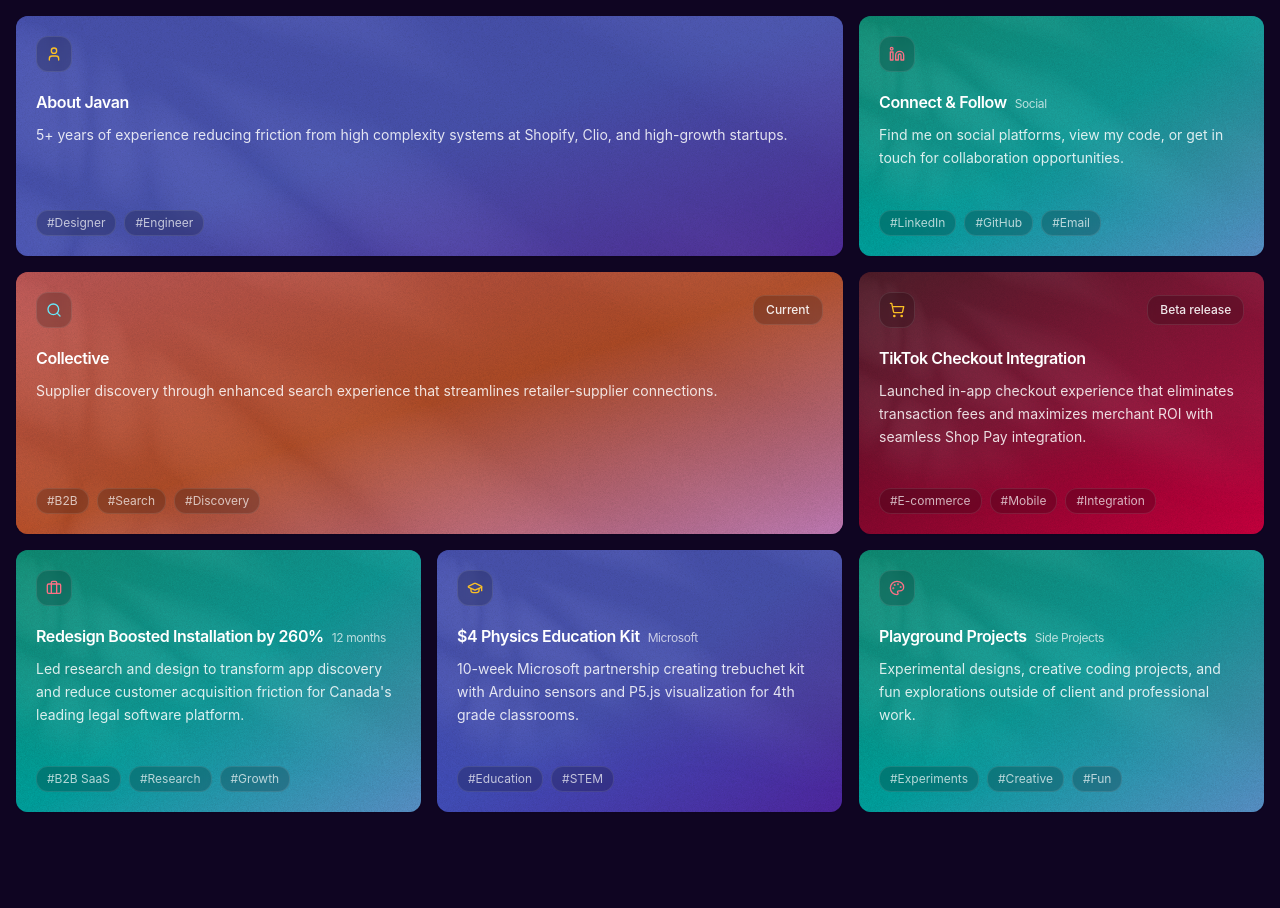
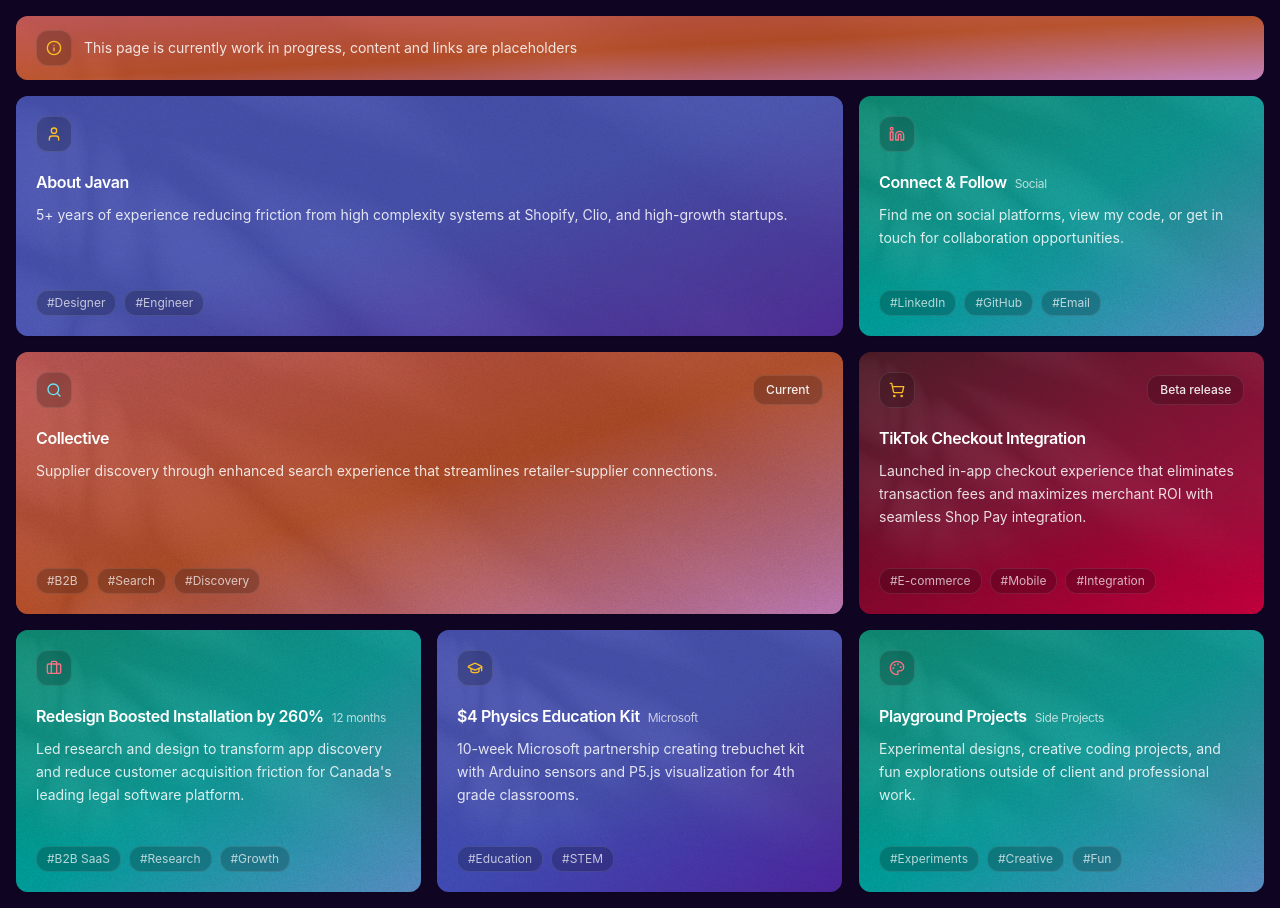
Before and after one commit to JWZY/jwzy.github.io, a Next.js app: page / in a window 1280 px wide. Before the commit the page ends 828 px from the top, so only its background shows below. Built offline with nearby package versions, Linux system fonts and the light colour scheme.

Commit message:
Added warning banner

```diff
--- a/app/layout.tsx
+++ b/app/layout.tsx
@@ -1,5 +1,6 @@
 import type { Metadata } from 'next'
 import './globals.css'
+import { NotificationBanner } from '@/components/notification-banner'
 
 export const metadata: Metadata = {
   title: 'Javan Wang - Portfolio',
@@ -15,6 +16,7 @@ export default function RootLayout({
   return (
     <html lang="en" className="dark">
       <body suppressHydrationWarning={true} className="dark bg-[rgb(15,5,34)] text-white">
+        <NotificationBanner />
         {children}
       </body>
     </html>
--- /dev/null
+++ b/components/notification-banner.tsx
@@ -0,0 +1,56 @@
+import { Alert, AlertDescription } from "@/components/ui/alert"
+import { Info } from "lucide-react"
+import { cn } from "@/lib/utils"
+
+export function NotificationBanner() {
+  return (
+    <div className="w-full bg-[rgb(15,5,34)] px-4 pt-4">
+      <div className="max-w-7xl mx-auto">
+        <Alert className={cn(
+          "relative overflow-hidden border-0 rounded-xl",
+          "bg-gradient-to-br from-[#ff6b6b] via-[#ee5a24] to-[#ff9ff3]", // Warm gradient like bento cards
+          "h-16 flex items-center px-5", // Match bento card padding
+          "transition-all duration-200 ease-out hover:shadow-xl hover:-translate-y-0.5"
+        )}>
+          {/* Alpha mask texture overlay */}
+          <div className="absolute top-0 left-0 w-full h-full opacity-[0.15] pointer-events-none">
+            <div
+              className="w-full h-full"
+              style={{
+                backgroundImage: 'url(/Alpha_mask.webp)',
+                backgroundSize: 'cover',
+                backgroundPosition: 'top left',
+                backgroundRepeat: 'no-repeat',
+              }}
+            />
+          </div>
+
+          {/* Noise texture overlay */}
+          <div className="absolute inset-0 opacity-[0.08] pointer-events-none">
+            <div
+              className="w-full h-full"
+              style={{
+                backgroundImage: 'url(/noise.avif)',
+                backgroundSize: '100px 100px',
+                backgroundRepeat: 'repeat',
+              }}
+            />
+          </div>
+
+          {/* Dark overlay for better text readability */}
+          <div className="absolute inset-0 bg-black/20" />
+
+          {/* Content */}
+          <div className="relative flex items-center gap-3 w-full">
+            <div className="w-9 h-9 rounded-xl flex items-center justify-center bg-black/20 backdrop-blur-sm border border-white/10 flex-shrink-0">
+              <Info className="h-4 w-4 text-amber-400" />
+            </div>
+            <AlertDescription className="text-white/85 text-sm leading-relaxed font-normal">
+              This page is currently work in progress, content and links are placeholders
+            </AlertDescription>
+          </div>
+        </Alert>
+      </div>
+    </div>
+  )
+}
```
